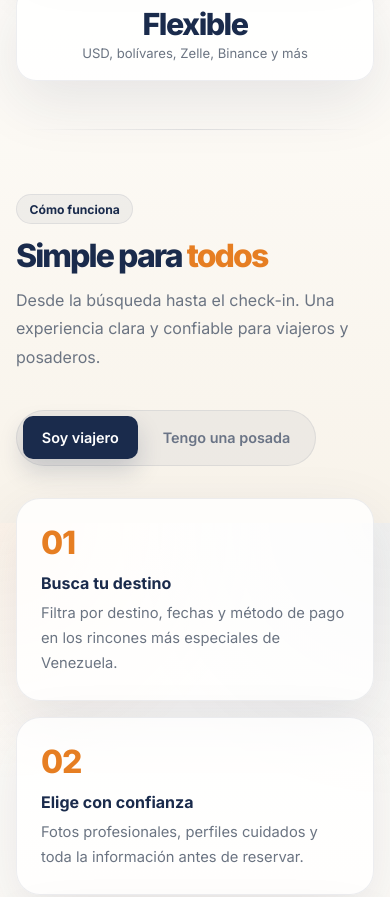
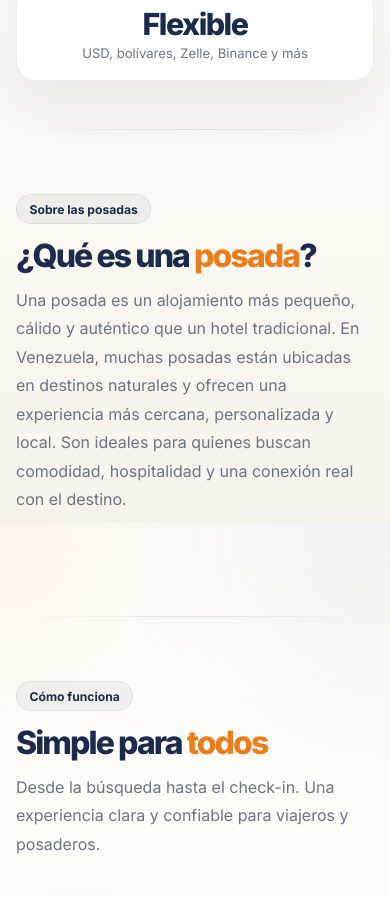
Before and after one commit to luiscarrasco77-lang/reser-ve, a Next.js app: page / in a window 390 px wide. Shown: the part 1165-2062 px from the top of the page. Built offline with nearby package versions, Linux system fonts and the light colour scheme.

Commit message:
Nueva foto hero + responsive móvil arreglado

```diff
--- a/app/page.tsx
+++ b/app/page.tsx
@@ -446,7 +446,22 @@ export default function Home() {
         </div>
       </div>
 
-      <div className="divider" style={{ marginTop: '2rem' }} />
+      <div className="divider" style={{ marginTop: '2rem'
+
+       }} />
+       {/* QUE ES UNA POSADA */}
+       <section className="section">
+      <div className="section-label">Sobre las posadas</div>
+       <h2 className="section-h2">¿Qué es una <em>posada</em>?</h2>
+        <p className="section-sub" style={{ maxWidth: '800px' }}>
+       Una posada es un alojamiento más pequeño, cálido y auténtico que un hotel tradicional.
+       En Venezuela, muchas posadas están ubicadas en destinos naturales y ofrecen una experiencia
+        más cercana, personalizada y local. Son ideales para quienes buscan comodidad, hospitalidad
+        y una conexión real con el destino.
+       </p>
+       </section>
+
+<div className="divider" />
 
       {/* CÓMO FUNCIONA */}
       <section id="como-funciona" className="section">
```
